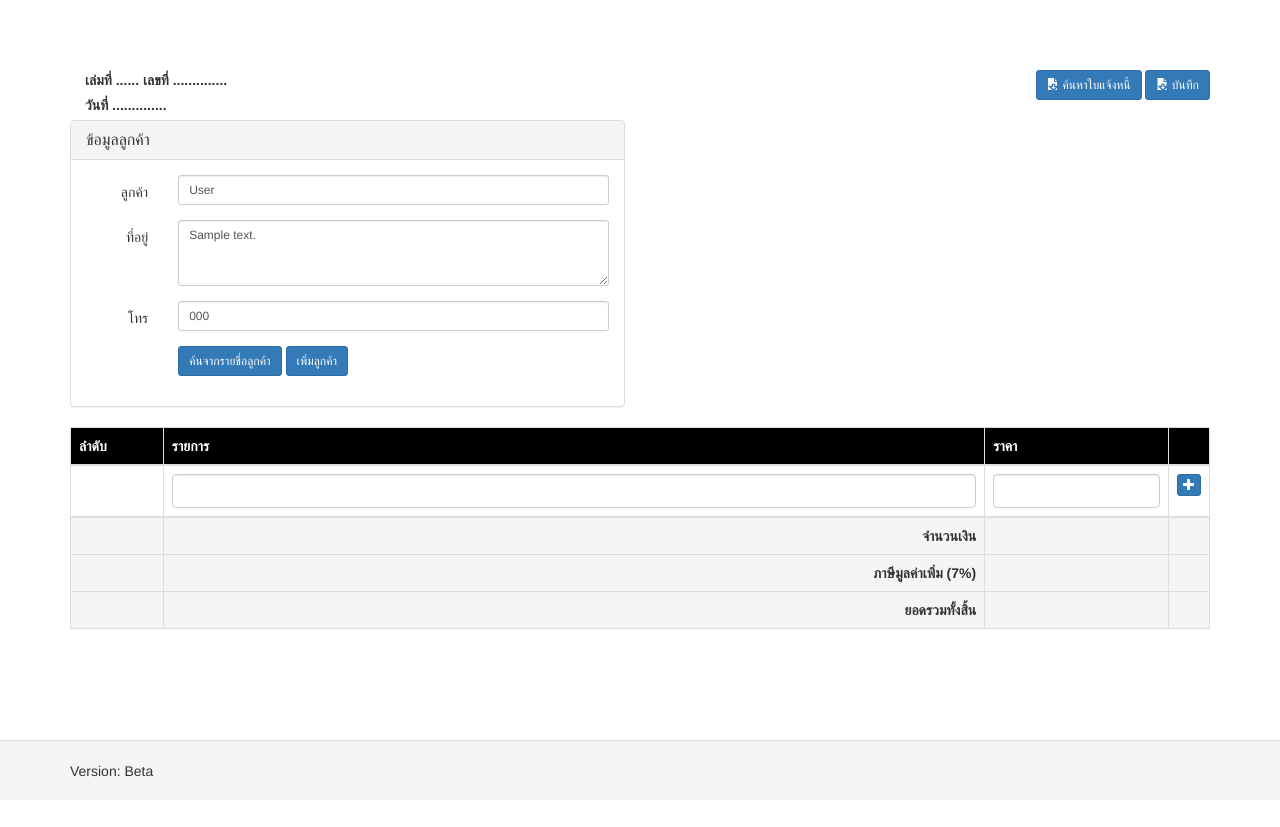
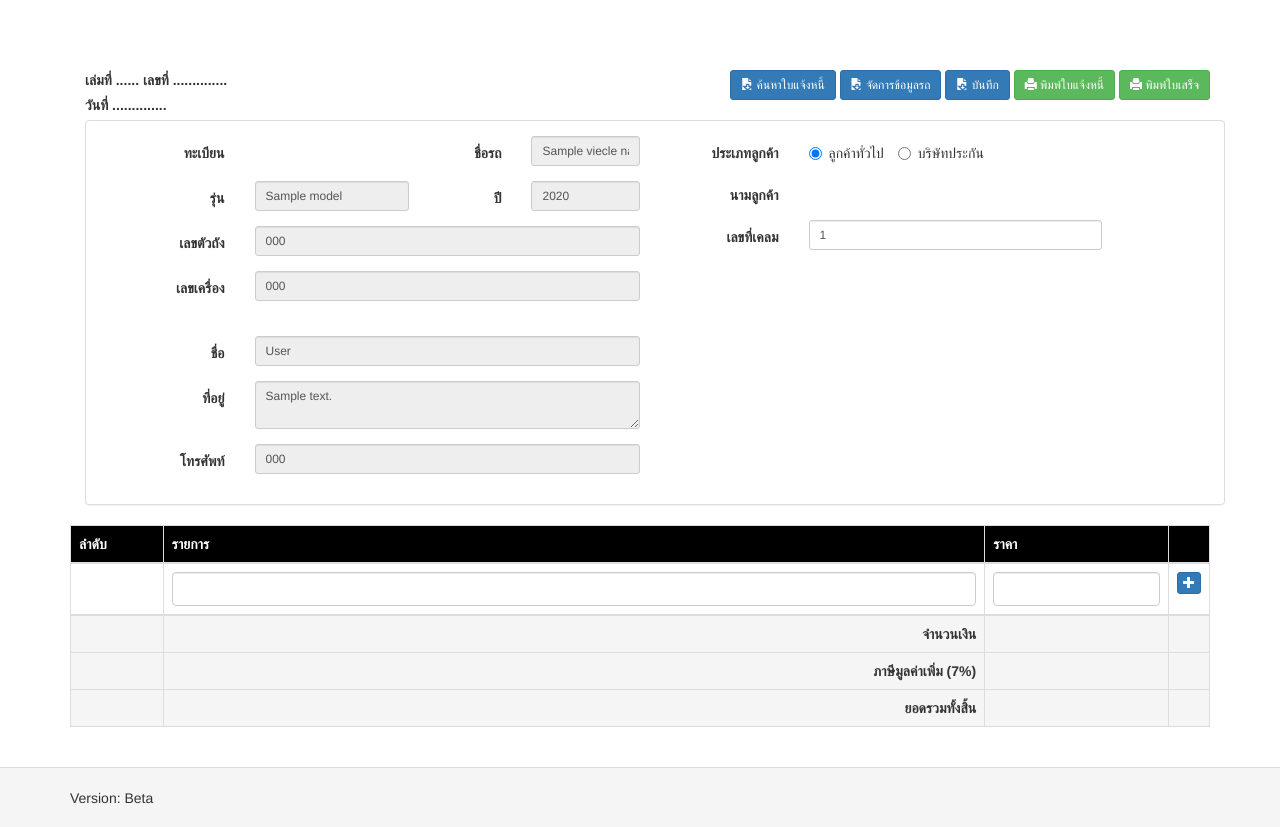
Before and after one commit to Chirawat/garage-2-0, a Yii app: template views/Invoice/index.php in a window 1280 px wide. Before the commit the page ends 777 px from the top, so only its background shows below. Run offline with PHP 8.4 and a stand-in for Yii, Linux system fonts and the light colour scheme; the template is opened without the code that fills it: most values are stand-ins (such as "Sample title", 1, 10 or a date in 2020); form fields are guessed from the names that the template uses; data that the repository does not hold is empty; some libraries are stand-ins or nearby versions.

Commit message:
implement customer selection

```diff
--- a/views/Invoice/index.php
+++ b/views/Invoice/index.php
@@ -8,11 +8,12 @@ use yii\bootstrap\Modal;
 use yii\jui\AutoComplete;
 use yii\jui\JuiAsset;
 use yii\widgets\Pjax;
-
+use yii\helpers\ArrayHelper;
+use yii\web\View;
 $this->title = 'ใบเสร็จ';
 
-$url = Url::to(['customer-list']);
-?>
+$url = Url::to(['customer-list']);?>
+
 <div id="customerSearch" class="modal fade" tabindex="-1" role="dialog">
     <div class="modal-dialog modal-lg" role="document">
         <div class="modal-content">
@@ -28,7 +29,7 @@ $url = Url::to(['customer-list']);
                             <option value="2">บริษัทประกัน</option>
                         </select>
                         <label>ชื่อลูกค้า</label>
-                            <input id="fullname" type="text" class="form-control">
+                        <input id="fullname-t" type="text" class="form-control">
                         <a id="btn-search" class="btn btn-primary">ค้น</a>
                     </div>
                 </form>
@@ -75,40 +76,94 @@ $url = Url::to(['customer-list']);
         <div class="pull-right">
             <a href="<?=Url::to(['invoice/search'])?>" class="btn btn-primary btn-sm">
                 <span class="glyphicon glyphicon-save-file"></span> ค้นหาใบแจ้งหนี้</a>
+            <a href="<?=Url::to(['viecle/index'])?>" class="btn btn-primary btn-sm">
+                <span class="glyphicon glyphicon-save-file"></span> จัดการข้อมูลรถ </a>
             <a id="btn-save-invoice" class="btn btn-primary btn-sm">
                 <span class="glyphicon glyphicon-save-file"></span> บันทึก</a>
+            <a id="btn-print" target="_blank" class="btn btn-success btn-sm">
+                <span class="glyphicon glyphicon-print"></span> พิมพ์ใบแจ้งหนี้ </a>
+            <a id="btn-print" target="_blank" class="btn btn-success btn-sm">
+                <span class="glyphicon glyphicon-print"></span> พิมพ์ใบเสร็จ </a>
         </div>
     </div>
 </div>
-    <div class="row">
-        <div class="col-xs-6">
+<div class="container">
         <div class="panel panel-default">
-                <div class="panel-heading">
-                    <h3 class="panel-title">ข้อมูลลูกค้า</h3> </div>
             <div class="panel-body">
-                    <form class="form-horizontal">
+                <div class="col-sm-6">
+                    <form name="test" class="form-horizontal">
                         <div class="form-group">
-                            <lable class="control-label col-sm-2" for="customer">ลูกค้า</lable>
-                            <div class="col-sm-10">
-                                <input type="text" class="form-control input-sm" value="<?=$customer->fullname ?>">
+                            <label class="col-sm-3 control-label">ทะเบียน</label>
+                            <div class="col-sm-4">
+                                <?=Html::DropDownList('plate_no', 0, ArrayHelper::map($viecleList, 'VID', 'plate_no'),[
+                                    'id' => 'plate-no',
+                                    'class' => 'form-control',
+                                    'onchange' => '$.post("' . Url::to(['viecle/viecle-detail']) . '", {VID: $(this).val()}, function(data){ updateViecleDetail( data ); });']) ?>
+                            </div>
+                            <label class="col-sm-2 control-label">ชื่อรถ</label>
+                            <div class="col-sm-3">
+                                <input type="text" id="viecle-name" value="<?= $viecle->viecleName['name'] ?>" class="form-control input-sm" readonly> </div>
+                        </div>
+                        <div class="form-group">
+                            <label class="col-sm-3 control-label">รุ่น</label>
+                            <div class="col-sm-4">
+                                <input type="text" id="viecle-model" value="<?= $viecle->viecleModel['model'] ?>" class="form-control input-sm" readonly> </div>
+                            <label class="col-sm-2 control-label">ปี</label>
+                            <div class="col-sm-3">
+                                <input type="text" id="year" value="<?= $viecle->viecle_year ?>" class="form-control input-sm" readonly> </div>
+                        </div>
+                        <div class="form-group">
+                            <label class="col-sm-3 control-label">เลขตัวถัง</label>
+                            <div class="col-sm-9">
+                                <input type="text" id="body-code" value="<?= $viecle->body_code ?>" class="form-control input-sm" readonly> </div>
+                        </div>
+                        <div class="form-group">
+                            <label class="col-sm-3 control-label">เลขเครื่อง</label>
+                            <div class="col-sm-9">
+                                <input type="text" id="engine-code" value="<?= $viecle->engin_code ?>" class="form-control input-sm" readonly> </div>
+                        </div>
+                        <br>
+                        <div class="form-group">
+                            <label class="col-sm-3 control-label" for="customer">ชื่อ</label>
+                            <div class="col-sm-9">
+                                <input type="text" id="fullname" value="<?=$viecle->owner0['fullname'] ?>" class="form-control input-sm" readonly> </div>
+                        </div>
+                        <div class="form-group">
+                            <label class="col-sm-3 control-label" for="adress">ที่อยู่</label>
+                            <div class="col-sm-9">
+                                <textarea id="address" class="form-control input-sm" rows="2" readonly><?= $viecle->owner0['address'] ?></textarea>
                             </div>
                         </div>
                         <div class="form-group">
-                            <lable class="control-label col-sm-2" for="customer">ที่อยู่</lable>
-                            <div class="col-sm-10">
-                                <textarea rows="3" class="form-control input-sm"><?=$customer->address?></textarea>
+                            <label class="col-sm-3 control-label" for="customer">โทรศัพท์</label>
+                            <div class="col-sm-9">
+                                <input type="text" id="phone" value="<?= $viecle->owner0['phone'] ?>" class="form-control input-sm" readonly> </div>
+                        </div>
+                    </form>
+                </div>
+                <div class="col-sm-6">
+                    <form class="form-horizontal">
+                        <div class="form-group">
+                            <label class="control-label col-sm-3">ประเภทลูกค้า</label>
+                            <div class="col-sm-7">
+                                <label class="radio-inline">
+                                    <input type="radio" name="customer-type" id="customer-type" value="GENERAL" checked> ลูกค้าทั่วไป </label>
+                                <label class="radio-inline">
+                                    <input type="radio" name="customer-type" id="customer-type" value="INSURANCE_COMP"> บริษัทประกัน </label>
                             </div>
                         </div>
                         <div class="form-group">
-                            <lable class="control-label col-sm-2" for="customer">โทร</lable>
-                            <div class="col-sm-10">
-                                <input type="text" class="form-control input-sm" value="<?=$customer->phone?>">
+                            <label class="control-label col-sm-3">นามลูกค้า</label>
+                            <div id="customer-list" class="col-sm-7">
+                                <?= Html::dropDownList('customer', null, ArrayHelper::map($customers, 'CID', 'fullname'), [
+                                    'id' => 'customer',
+                                    'class' => 'form-control'])?>
                             </div>
                         </div>
                         <div class="form-group">
-                            <div class="col-sm-10 col-sm-offset-2">
-                                <a class="btn btn-primary btn-sm" data-toggle="modal" data-target="#customerSearch">ค้นจากรายชื่อลูกค้า</a>
-                                <a class="btn btn-primary btn-sm" data-toggle="modal" data-target="#customerCreate">เพิ่มลูกค้า</a>
+                            <label class="control-label col-sm-3">เลขที่เคลม</label>
+                            <div class="col-sm-7">
+                                <input id="claim-no" class="form-control input-sm" value="<?= $invoice->claim_no ?>">
                             </div>
                         </div>
                     </form>
@@ -162,3 +217,26 @@ $url = Url::to(['customer-list']);
         </table>
     </div>
 </div>
+<?php
+$this->registerJS('$("#plate-no").select2();', View::POS_READY);
+//$this->registerJS('$("#customer").select2();', View::POS_READY);
+
+$str = 'function updateViecleDetail(data){
+            $("#viecle-name").val( data.viecle_name );
+            $("#viecle-model").val( data.viecle_model );
+            $("#year").val( data.year );
+            $("#engine-code").val( data.engine_code );
+            $("#body-code").val( data.body_code );
+
+            $("#fullname").val( data.fullname );
+            $("#address").val( data.address );
+            $("#phone").val( data.phone );
+}';
+$this->registerJS( $str, View::POS_BEGIN);
+$this->registerJS( $str, View::POS_BEGIN);
+
+if( $viecle->plate_no != "" )
+    $this->registerJS( '$("select#plate-no").append("<option disabled selected value>'.$viecle->plate_no.'</option>")', View::POS_READY );
+else
+    $this->registerJS( '$("select#plate-no").append("<option disabled selected value>เลือกทะเบียนรถ</option>")', View::POS_READY );
+?>
--- a/views/layouts/main.php
+++ b/views/layouts/main.php
@@ -41,8 +41,7 @@ AppAsset::register($this);
                 'label' => 'ออกเอกสาร',
                 'items' => [
                     ['label' => 'ใบเสนอราคา', 'url' => Url::to(['quotation/index'])],
-                    ['label' => 'ใบแจ้งหนี้', 'url' => Url::to(['invoice/index'])],
-                    ['label' => 'ใบเสร็จรับเงิน', 'url' =>'#'],
+                    ['label' => 'ใบแจ้งหนี้/ใบเสร็จ', 'url' => Url::to(['invoice/index'])],
                 ],
             ],
             ['label' => 'เพิ่มรูปภาพ', 'url' => '#'],
--- a/web/js/app.js
+++ b/web/js/app.js
@@ -674,7 +674,7 @@ $("#btn-edit-invoice").click(function(){
     });
 });
 
- $("#btn-print-invoice").click(function () {
+$("#btn-print-invoice").click(function () {
     var iid = getUrlVars()["iid"];
     var dateIndex = $("#history-date").val();
     var hrefStr = "index.php?r=invoice/report&iid=" + iid + "&dateIndex=" + dateIndex;
@@ -687,6 +687,13 @@ $("#invoiceId").keyup(function () {
 $("#viewInovoice").click(function () {
     window.location.replace("?r=invoice/view&invoice_id=" + $("#invoiceId").val());
 });
-
+$("#customer").select2();
+$("input#customer-type").on('change', function(){
+    $.get("?r=customer/customer-list", {customerType: this.value} , function(data){
+        $("#customer-list").html("");
+        $("#customer-list").html(data);
+    })
 
 });
+
+});
```
Also changed, not shown: controllers/CustomerController.php (+11 -0 lines), controllers/InvoiceController.php (+142 -107 lines), views/Invoice/search.php (+11 -9 lines), views/Quotation/index.php (+9 -5 lines), 2 other files. Lines whose indentation alone changed are shown as unchanged.
